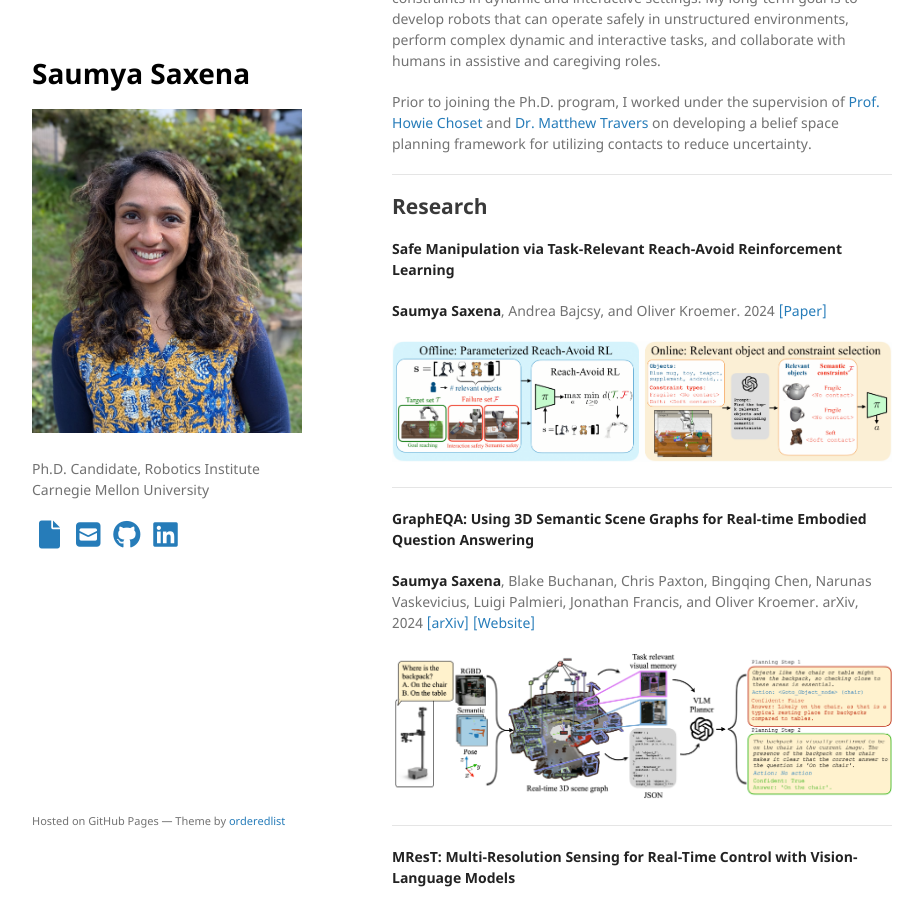
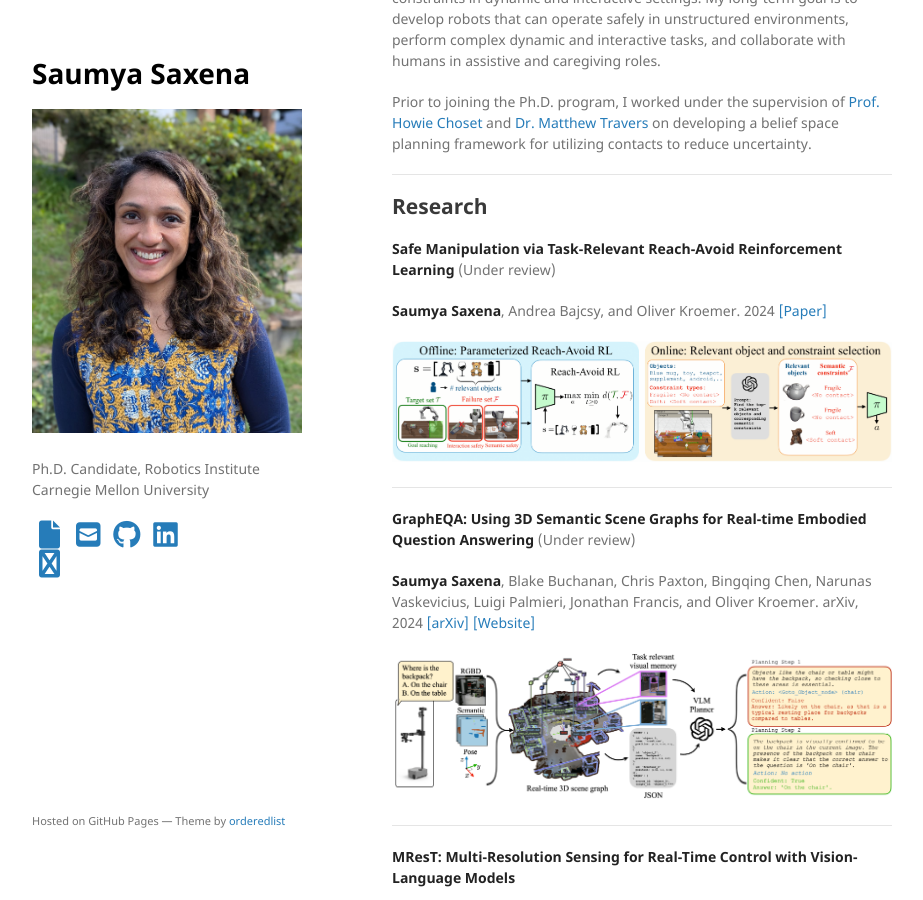
Before and after one commit to SaumyaSaxena/SaumyaSaxena.github.io, a Jekyll site: the page built from index.md, in a window 1280 px wide and 900 px high, scrolled down 323 px. Shown: the whole window, without its empty margins (178-1101 px from the left). Built offline with Jekyll 4.4.1, drawn with Linux system fonts in a browser that asks for light colours; the repository's description, which GitHub fills in, is left out; our own code applies the rules of GitHub Pages for plain Markdown files.

Commit message:
gscholar

```diff
--- a/_config.yml
+++ b/_config.yml
@@ -24,6 +24,9 @@ author:
     - label: "GitHub"
       icon: "fab fa-fw fa-github"
       url: "https://github.com/SaumyaSaxena"
+    - label: "Google Scholar"
+      icon: "fab fa-fw fa-graduation-cap"
+      url: "https://scholar.google.com/citations?user=zvtzoPgAAAAJ&hl=en&oi=sra"
     # - label: "Instagram"
     #   icon: "fab fa-fw fa-instagram"
     #   # url: "https://instagram.com/"
--- a/_layouts/default.html
+++ b/_layouts/default.html
@@ -46,6 +46,9 @@
           <a href="https://www.linkedin.com/in/saumyasaxena/" target="_blank">
             <i class="fab fa-fw fa-2x fa-linkedin"></i>
           </a> <br>
+          <a href="https://scholar.google.com/citations?user=zvtzoPgAAAAJ&hl=en&oi=sra" target="_blank">
+            <i class="fab fa-fw fa-2x fa-graduation-cap"></i>
+          </a> <br>
         </p>
         {% endif %}
 
--- a/index.md
+++ b/index.md
@@ -4,8 +4,11 @@ layout: default
 ## Biography
 Hello! I am a Ph.D. candidate at the Robotics Institute at Carnegie Mellon University. I am advised by [Prof. Oliver Kroemer](https://www.ri.cmu.edu/ri-faculty/oliver-kroemer/) and work in close collaboration with [Prof. Andrea Bajcsy](https://www.cs.cmu.edu/~abajcsy/).
 
+<!-- My research lies at the intersection of robot learning, control, and perception, with a focus on leveraging semantic, structural, and algorithmic priors to develop generalizable and safe robot policies. I am particularly interested in leveraging large-scale foundation models for semantic scene understanding to perform interactive tasks such as embodied question answering and semantic constraint adherence in novel environments. My long-term goal is to develop robots that can operate safely in unstructured environments, perform complex dynamic and interactive tasks, and collaborate with humans in assistive and caregiving roles. -->
+
 My research lies at the intersection of robot learning, control, and perception, with a focus on integrating semantic, structural, and algorithmic priors to develop generalizable and safe robot policies. I am particularly interested in leveraging large-scale foundation models for semantic scene understanding to perform embodied tasks in novel environments as well for enabling robots to understand and adhere to semantic safety constraints in dynamic and interactive settings. My long-term goal is to develop robots that can operate safely in unstructured environments, perform complex dynamic and interactive tasks, and collaborate with humans in assistive and caregiving roles.
 
+<!-- such as identifying and adhering to semantic safety constraints. -->
  <!-- I am particularly interested in leveraging large-scale foundation models for semantic reasoning -- enabling robots to understand and adhere to safety constraints as well as for semantic scene understanding for embodied tasks in novel environments.  -->
 
  <!-- My work explores reachability-based methods for dynamic and interactive contac-rich manipulation tasks and embodied question answering using task and scene understanding.  -->
@@ -38,7 +41,7 @@ This is a normal paragraph following a header. GitHub is a code hosting platform
 
 ## Research
 
-**Safe Manipulation via Task-Relevant Reach-Avoid Reinforcement Learning**
+**Safe Manipulation via Task-Relevant Reach-Avoid Reinforcement Learning** (Under review)
 
 **Saumya Saxena**, Andrea Bajcsy, and Oliver Kroemer. 2024 [[Paper]](/assets/papers/Semantic_Safety_Manip_2025_full.pdf)
 
@@ -46,7 +49,7 @@ This is a normal paragraph following a header. GitHub is a code hosting platform
 
 ---
 
-**GraphEQA: Using 3D Semantic Scene Graphs for Real-time Embodied Question Answering**
+**GraphEQA: Using 3D Semantic Scene Graphs for Real-time Embodied Question Answering** (Under review)
 
 **Saumya Saxena**, Blake Buchanan, Chris Paxton, Bingqing Chen, Narunas Vaskevicius, Luigi Palmieri, Jonathan Francis, and Oliver Kroemer. arXiv, 2024 [[arXiv]](https://www.arxiv.org/abs/2412.14480) [[Website]](https://saumyasaxena.github.io/grapheqa/)
 
```
